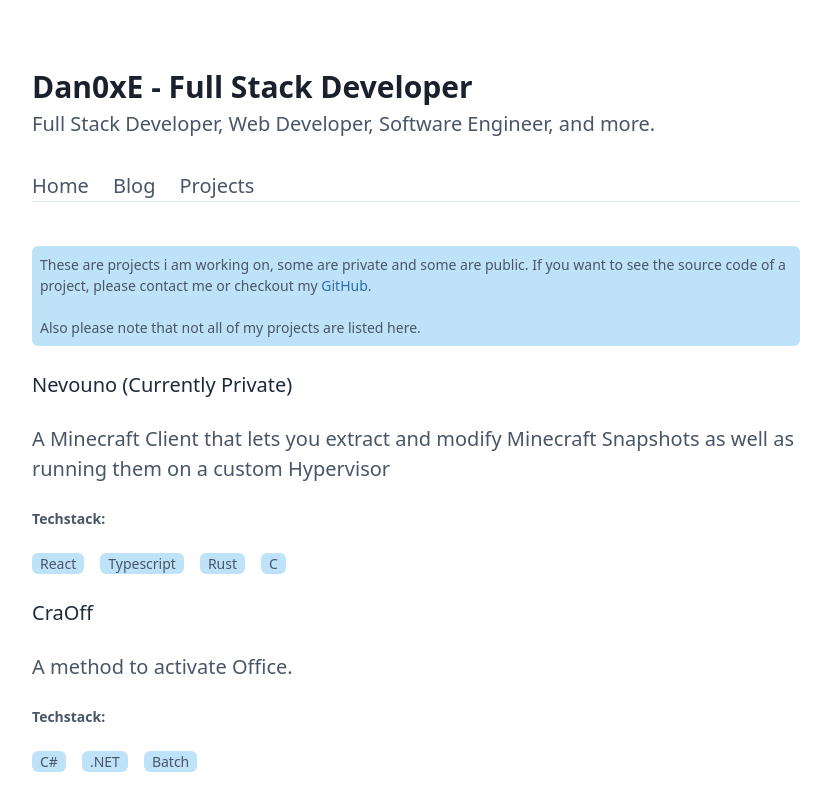
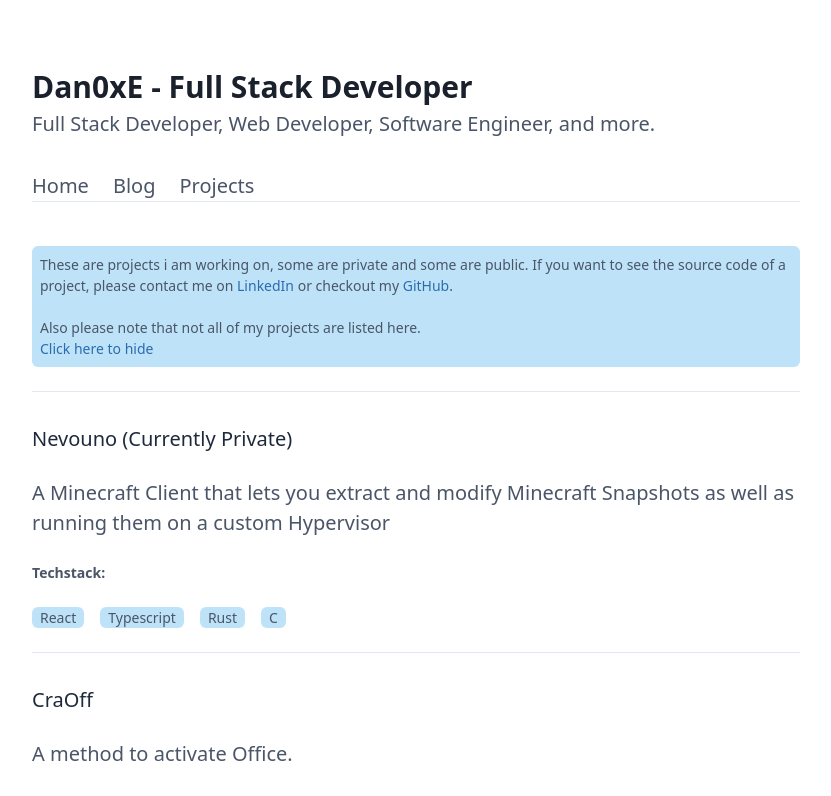
Before and after one commit to Dan0xE/dan0xe_site, a Next.js app: page /projects in a window 1280 px wide. Shown: the top 796 px of the page, without its empty margins (224-1055 px from the left). Built offline with nearby package versions, Linux system fonts and the light colour scheme.

Commit message:
Added Link

```diff
--- a/src/pages/projects.tsx
+++ b/src/pages/projects.tsx
@@ -1,3 +1,5 @@
+import React from 'react';
+
 import { Meta } from '@/layouts/Meta';
 import { Main } from '@/templates/Main';
 
@@ -80,24 +82,61 @@ const Projects = () => {
     },
   ];
 
+  const [show, setShow] = React.useState(true);
+
+  React.useEffect(() => {
+    if (typeof window !== 'undefined') {
+      if (localStorage.getItem('dont_show_alert') === 'true') {
+        setShow(false);
+      }
+    }
+  }, []);
+
   return (
     <Main
       meta={<Meta title="Projects" description="Projects i am working on" />}
     >
+      {show && (
+        <>
           <Alert style={'bg-blue-200'}>
             <p className="p-2">
               These are projects i am working on, some are private and some are
               public. If you want to see the source code of a project, please
-          contact me or checkout my{' '}
-          <a href="https://github.com/dan0xe" target="_blank" rel="noreferrer">
+              contact me on{' '}
+              <a
+                href="https://linkedin.com/in/ubervisor"
+                target="_blank"
+                rel="noreferrer"
+              >
+                LinkedIn
+              </a>{' '}
+              or checkout my{' '}
+              <a
+                href="https://github.com/dan0xe"
+                target="_blank"
+                rel="noreferrer"
+              >
                 GitHub
               </a>
               .
               <br />
               <br />
               Also please note that not all of my projects are listed here.
+              <br />
+              <a
+                className="cursor-pointer"
+                onClick={() => {
+                  localStorage.setItem('dont_show_alert', 'true');
+                  setShow(false);
+                }}
+              >
+                Click here to hide
+              </a>
             </p>
           </Alert>
+          <div className="border-t border-gray-300 py-4 text-center text-sm"></div>
+        </>
+      )}
       <>
         {projectList.map((project) => (
           <div key={project.id} className="w-auto">
@@ -120,6 +159,9 @@ const Projects = () => {
                 ))}
               </div>
             </ul>
+            {projectList.length !== project.id && (
+              <div className="border-t border-gray-300 py-4 text-center text-sm"></div>
+            )}
           </div>
         ))}
       </>
--- a/src/utils/githubGetter.ts
+++ /dev/null
@@ -1,7 +0,0 @@
-import axios from 'axios';
-
-export default async function githubGetter(url: string) {
-  // fetch with axios
-  const { data } = await axios.get(url);
-  return data;
-}
```
Lines whose indentation alone changed are shown as unchanged.
